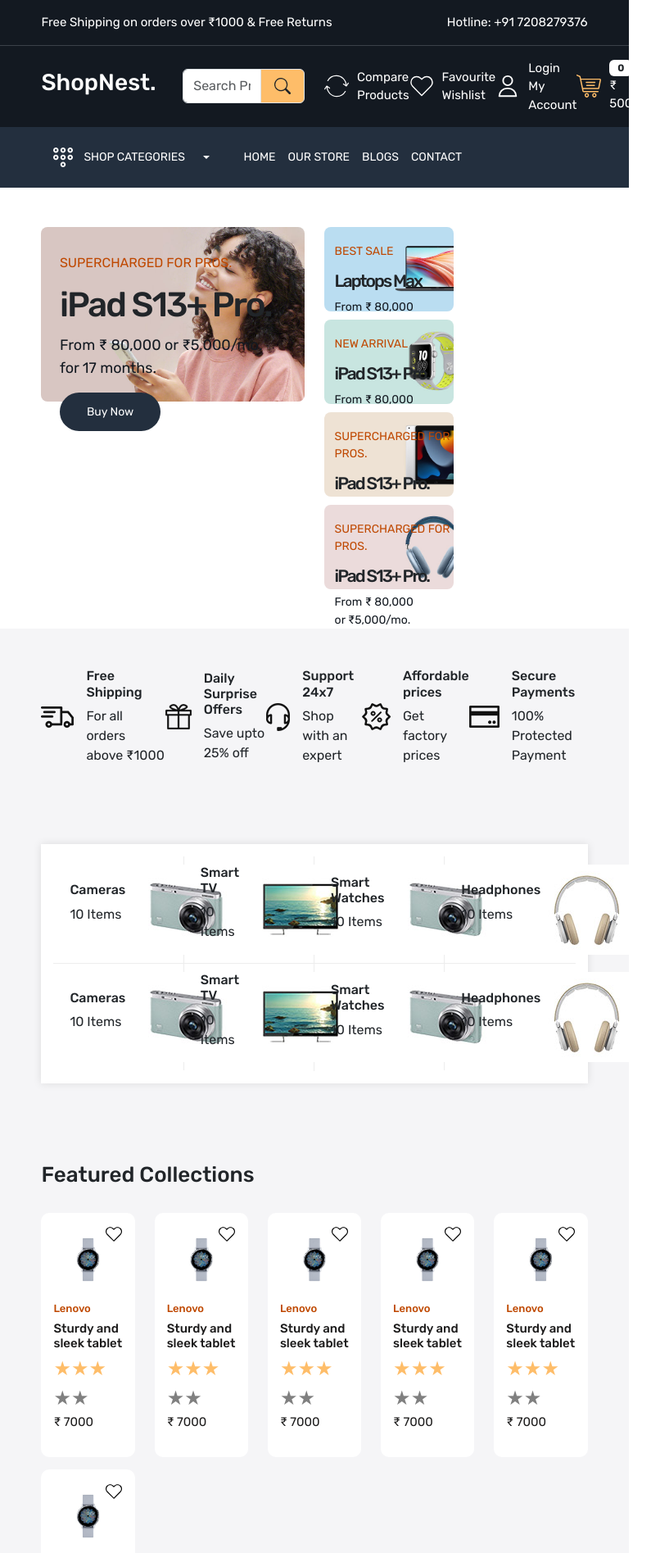
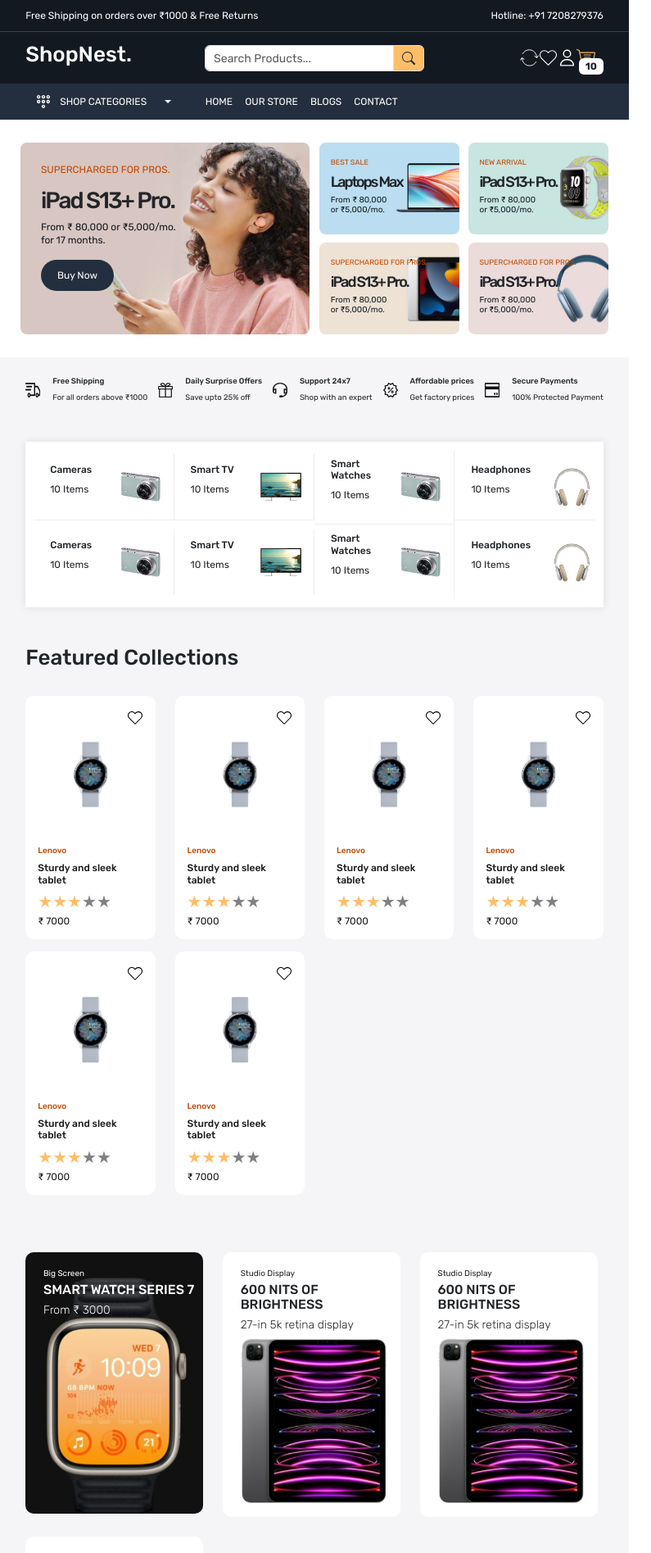
Before and after one commit to FaizanCod/ShopNest, a React (Create React App) app: page / in a window 768 px wide. Shown: the top 1895 px of the page at 82% size, 795 px wide, since content can reach past the window. Built offline with nearby package versions, Linux system fonts and the light colour scheme.

Commit message:
responsive changes - tablet

```diff
--- a/src/App.css
+++ b/src/App.css
@@ -84,6 +84,11 @@
 
 .header-upper .input-group-text {
   background-color: var(--color-febd69);
+}
+
+.header-upper .header-upper-links:last-child span {
+  right: 90%;
+  top: 5%;
 }
 
 .form-control:focus {
@@ -1153,6 +1158,7 @@
 }
 
 @media screen and (max-width:1300px) and (min-width: 1175px) {
+
   .services h6,
   .services p {
     font-size: 14px;
@@ -1185,3 +1191,379 @@
     margin-left: 0 !important;
   }
 }
+
+@media screen and (max-width: 1023px) and (min-width: 425px) {
+  .container-xxl {
+    max-width: 95%;
+  }
+
+  .header-top-strip.py-3 {
+    padding: 10px 0 !important;
+  }
+
+  .header-top-strip p {
+    font-size: 12px;
+  }
+
+  .header-upper h2 {
+    font-size: 26px;
+  }
+
+  header.header-upper {
+    padding: 12px 0 !important;
+  }
+
+  .header-upper .input-group input {
+    padding: 3px 10px !important;
+  }
+
+  .header-upper .input-group-text {
+    padding: 0px 10px !important;
+  }
+
+  .header-upper .input-group-text .fs-5 {
+    font-size: 16px !important;
+  }
+
+  .header-upper .col-4 {
+    width: 40%;
+  }
+
+  .header-upper .col-5 {
+    width: 25%;
+  }
+
+  .header-upper .col-5 .header-upper-links {
+    justify-self: flex-end;
+  }
+
+  .header-upper .col-4.search {
+    max-width: 100% !important;
+  }
+
+  .header-upper-links>div p {
+    display: none;
+  }
+
+  .header-upper .header-upper-links>div img {
+    width: 23px;
+    height: 23px;
+  }
+
+  header.header-bottom {
+    padding: 6px 0 !important;
+  }
+
+  .header-bottom .dropdown img {
+    height: 20px;
+    width: 20px;
+  }
+
+  .header-bottom .dropdown button>span {
+    font-size: 12px;
+  }
+
+  .header-bottom .menu-links a {
+    font-size: 12px;
+  }
+
+  section.home-wrapper-1 {
+    padding: 28px 0 !important;
+  }
+
+  .main-banner {
+    max-height: 50%;
+  }
+
+  .main-banner-content h4 {
+    margin-top: 5px;
+    font-size: 12px;
+    line-height: 20px;
+  }
+
+  .main-banner-content h5 {
+    font-size: 28px;
+    line-height: 32px;
+  }
+
+  .main-banner-content p {
+    font-size: 12px;
+    line-height: 16px;
+  }
+
+  .small-banner-content h4 {
+    font-size: 9px;
+    line-height: 8px;
+  }
+
+  .small-banner-content h5 {
+    font-size: 18px;
+    line-height: 16px;
+  }
+
+  .small-banner-content p {
+    font-size: 10px;
+    line-height: 12px;
+  }
+
+  .home-wrapper-1 .banners .col-6 {
+    width: 50%;
+    padding: 0 6px;
+  }
+
+  .small-banner {
+    width: 48.5%;
+  }
+
+  .services h6,
+  .services p {
+    font-size: 9.5px;
+  }
+
+  .services img {
+    width: 18px;
+    height: 18px;
+  }
+
+  section.home-wrapper-2.py-5 {
+    padding: 23px 0 !important;
+  }
+
+  .categories {
+    padding: 10px;
+  }
+
+  .categories h6,
+  .categories p {
+    font-size: 12px;
+  }
+
+  .categories img {
+    height: 60px;
+    width: 60px;
+  }
+
+  .featured-wrapper .col-2,
+  .popular-wrapper .col-2 {
+    width: 25%;
+  }
+
+  .featured-wrapper .wishlist-icon img,
+  .popular-wrapper .wishlist-icon img {
+    height: 18px;
+    width: 18px;
+  }
+
+  .featured-wrapper .wishlist-icon,
+  .popular-wrapper .wishlist-icon {
+    top: 14px;
+    right: 16px;
+  }
+
+  .featured-wrapper .action-bar button img,
+  .popular-wrapper .action-bar button img {
+    height: 18px;
+    width: 18px;
+  }
+
+  .featured-wrapper .action-bar,
+  .popular-wrapper .action-bar {
+    top: 38px;
+  }
+
+  .featured-wrapper .product-card:hover .action-bar,
+  .popular-wrapper .product-card:hover .action-bar {
+    right: 15px;
+  }
+
+  p.product-price {
+    margin-bottom: 5px;
+  }
+
+  a.product-card {
+    padding: 8px 15px;
+  }
+
+  .product-card .product-img>img {
+    height: 175px;
+  }
+
+  .product-card .product-details {
+    margin-top: 0 !important;
+    margin-bottom: 5px;
+  }
+
+  .product-card .product-details .brand {
+    font-size: 10px;
+  }
+
+  .product-card .product-details .product-title {
+    font-size: 12px;
+  }
+
+  .product-card .product-details .stars>span {
+    font-size: 20px !important;
+  }
+
+  .product-card .product-details p.product-price {
+    font-size: 12px;
+  }
+
+  .famous-card .famous-content h6 {
+    font-size: 10px;
+    line-height: 8px;
+  }
+
+  .famous-card .famous-content h5 {
+    font-size: 16px;
+    line-height: 18px;
+  }
+
+  .famous-card .famous-content p {
+    font-size: 14px;
+    line-height: 16px;
+  }
+
+  .special-wrapper div.col-4 {
+    width: 50%;
+  }
+
+  .special-product-card .special-product-content h5.brand {
+    font-size: 17px;
+  }
+
+  .special-product-card .special-product-content h6.title {
+    font-size: 14px;
+    margin-bottom: 5px;
+  }
+
+  .special-product-card .stars>span {
+    font-size: 20px !important;
+  }
+
+  .special-product-card .col-7 p.price,
+  .special-product-card .col-7 .prod-count {
+    font-size: 14px !important;
+    margin-bottom: 7px;
+  }
+
+  .special-product-card .col-7 .prod-count>p {
+    margin-bottom: 7px;
+  }
+
+  .special-product-card .discount-till {
+    flex-direction: column;
+  }
+
+  .special-product-card .discount-till>p {
+    font-size: 15px;
+  }
+
+  .special-product-card .timer>p.badge {
+    padding: 8px;
+  }
+
+  .special-product-card .progress {
+    height: 10px;
+  }
+
+  .marquee-inner-wrapper div>img {
+    height: 75px;
+    width: auto;
+  }
+
+  .blog-wrapper div.row div.row>div.col-3 {
+    width: 33%;
+  }
+
+  .blog-card .blog-content {
+    padding: 8px 14px 16px;
+  }
+
+  .blog-card .blog-content p.blog-date {
+    margin-bottom: 5px;
+    font-size: 12px;
+  }
+
+  .blog-card .blog-content h5.blog-title {
+    font-size: 16px;
+  }
+
+  .blog-card .blog-content p.blog-desc {
+    font-size: 12px;
+    margin-bottom: 8px;
+  }
+
+  a.button {
+    font-size: 12px;
+    padding: 10px 20px;
+  }
+
+  footer.py-4,
+  footer.py-3 {
+    padding: 12px 0 !important;
+  }
+
+  footer .footer-top-data {
+    gap: 15px;
+  }
+
+  .footer-top-data img {
+    height: 20px;
+    width: 20px;
+  }
+
+  footer h5 {
+    font-size: 16px;
+  }
+
+  footer .input-group input {
+    padding: 3px 10px !important;
+  }
+
+  footer .input-group-text {
+    padding: 0px 10px !important;
+    font-size: 12px !important;
+  }
+
+  .contact,
+  .contact address.fs-6 {
+    font-size: 12px !important;
+  }
+
+  .contact .social-icons>a .fs-4 {
+    font-size: 20px !important;
+  }
+
+  .info h5.mb-4,
+  .acc h5.mb-4,
+  .links h5.mb-4,
+  .download h5.mb-4 {
+    margin-bottom: 16px !important;
+  }
+
+  .footer-links a,
+  .download p {
+    font-size: 12px;
+  }
+
+  .download-btns .download-btn button {
+    padding: 5px 15px;
+  }
+
+  .download-btns .download-btn button>span.download-txt {
+    font-size: 10px !important;
+  }
+
+  .download-btns .download-btn button>span span.download-txt-2 {
+    font-size: 12px !important;
+  }
+
+  footer .copyright p {
+    font-size: 14px;
+  }
+
+  ::-webkit-input-placeholder {
+    font-size: 14px !important;
+  }
+}
--- a/src/components/Footer.js
+++ b/src/components/Footer.js
@@ -41,7 +41,7 @@
 			<footer className="py-4">
 				<div className="container-xxl">
 					<div className="row">
-						<div className="col-3">
+						<div className="col-3 contact">
 							<h5 className="text-white mb-4">Contact Us</h5>
 							<div>
 								<address className="text-white fs-6">
@@ -76,7 +76,7 @@
 								</div>
 							</div>
 						</div>
-						<div className="col-2">
+						<div className="col-2 info">
 							<h5 className="text-white mb-4">Information</h5>
 							<div className="footer-links d-flex flex-column">
 								<Link to="/privacy-policy" className="text-white mb-1 py-2">
@@ -94,12 +94,9 @@
 								>
 									Terms and Conditions
 								</Link>
-								<Link to="/blogs" className="text-white mb-1 py-2">
-									Blogs
-								</Link>
 							</div>
 						</div>
-						<div className="col-2">
+						<div className="col-2 acc">
 							<h5 className="text-white mb-4"> Account</h5>
 							<div className="footer-links d-flex flex-column">
 								<Link className="text-white mb-1 py-2">About Us</Link>
@@ -107,7 +104,7 @@
 								<Link className="text-white mb-1 py-2">Contact</Link>
 							</div>
 						</div>
-						<div className="col-2">
+						<div className="col-2 links">
 							<h5 className="text-white mb-4">Quick Links</h5>
 							<div className="footer-links d-flex flex-column">
 								<Link className="text-white mb-1 py-2">Laptops</Link>
@@ -161,7 +158,7 @@
 			<footer className="py-3">
 				<div className="container-xxl">
 					<div className="row">
-						<div className="col-12">
+						<div className="col-12 copyright">
 							<p className="text-white mb-0 text-left">
 								&copy; {new Date().getFullYear()}, Powered by Developers.
 							</p>
--- a/src/components/Header.js
+++ b/src/components/Header.js
@@ -31,10 +31,12 @@
 			</header>
 			<header className="header-upper py-3">
 				<div className="container-xxl">
-					<div className="row align-items-center">
+					<div className="row align-items-center justify-content-between">
 						<div className="col-3">
 							<h2>
-								<Link to="/" className="text-white">ShopNest.</Link>
+								<Link to="/" className="text-white">
+									ShopNest.
+								</Link>
 							</h2>
 						</div>
 						<div className="col-4 search">
@@ -42,8 +44,8 @@
 								<input
 									type="text"
 									className="form-control py-2"
-									placeholder="Search Product Here..."
-									aria-label="Search Product Here..."
+									placeholder="Search Products..."
+									aria-label="Search Products..."
 									aria-describedby="basic-addon2"
 								/>
 								<span className="input-group-text px-3" id="basic-addon2">
@@ -92,9 +94,13 @@
 										className="d-flex align-items-center gap-10 text-white"
 									>
 										<img src={cart} alt="cart" />
-										<div className="d-flex flex-column">
-											<span className="badge bg-white text-dark">0</span>
-											<p className="mb-0">₹ 500</p>
+										<div className="d-flex flex-column position-relative">
+											<span className="badge bg-white text-dark position-absolute">
+												10
+											</span>
+											<p className="ms-3 mb-0">
+												Cart <br />₹ 500
+											</p>
 										</div>
 									</Link>
 								</div>
--- a/src/components/ProductCard.js
+++ b/src/components/ProductCard.js
@@ -47,6 +47,7 @@
 						value={3}
 						edit={false}
 						activeColor="#febd69"
+						classNames={"stars"}
 					/>
 					<p className={`${grid == 12 ? "d-block" : "d-none"} desc`}>
 						lorem ipsum is simply a dummy text of wariting dummy text until you
--- a/src/components/SpecialProduct.js
+++ b/src/components/SpecialProduct.js
@@ -21,6 +21,7 @@
 							value={4}
 							edit={false}
 							activeColor="#febd69"
+							classNames={"stars"}
 						/>
 						<p className="price">
 							<span className="red-p">₹ 1500</span> &nbsp;{" "}
--- a/src/pages/Home.js
+++ b/src/pages/Home.js
@@ -11,7 +11,7 @@
 	return (
 		<>
 			<Container class1="home-wrapper-1 py-5">
-				<div className="row">
+				<div className="row banners">
 					<div className="col-6">
 						<div className="main-banner position-relative">
 							<img
@@ -31,7 +31,7 @@
 						</div>
 					</div>
 					<div className="col-6">
-						<div className="d-flex flex-wrap  gap-10 justify-content-between align-items-center">
+						<div className="d-flex flex-wrap gap-10 justify-content-between align-items-center">
 							<div className="small-banner position-relative">
 								<img
 									src="images/catbanner-01.jpg"
@@ -319,16 +319,16 @@
 						<h3 className="section-heading">Our Latest Blogs</h3>
 					</div>
 					<div className="row">
-						<div className="col-3">
+						<div className="col-3 mb-3">
 							<BlogCard />
 						</div>
-						<div className="col-3">
+						<div className="col-3 mb-3">
 							<BlogCard />
 						</div>
-						<div className="col-3">
+						<div className="col-3 mb-3">
 							<BlogCard />
 						</div>
-						<div className="col-3">
+						<div className="col-3 mb-3">
 							<BlogCard />
 						</div>
 					</div>
```
